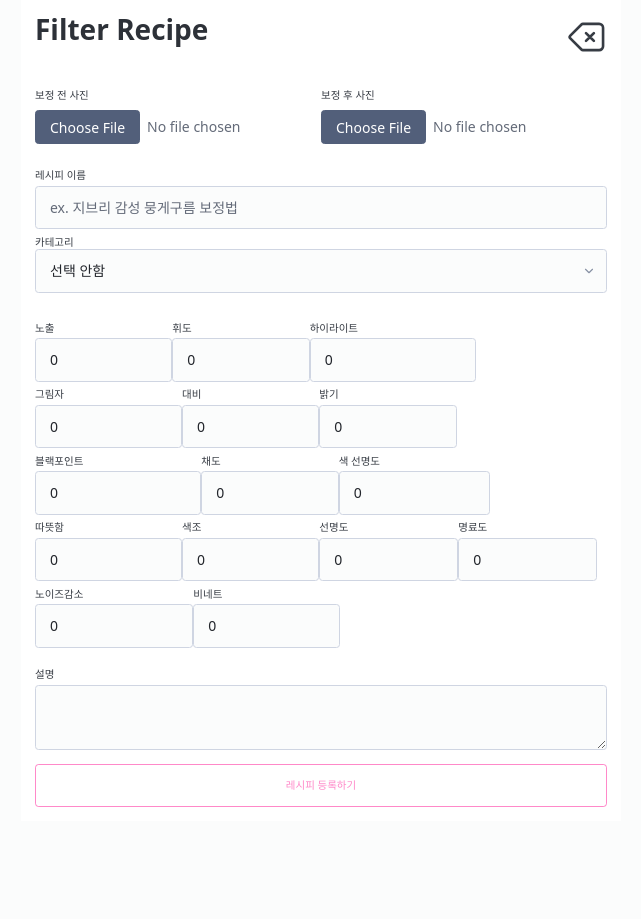
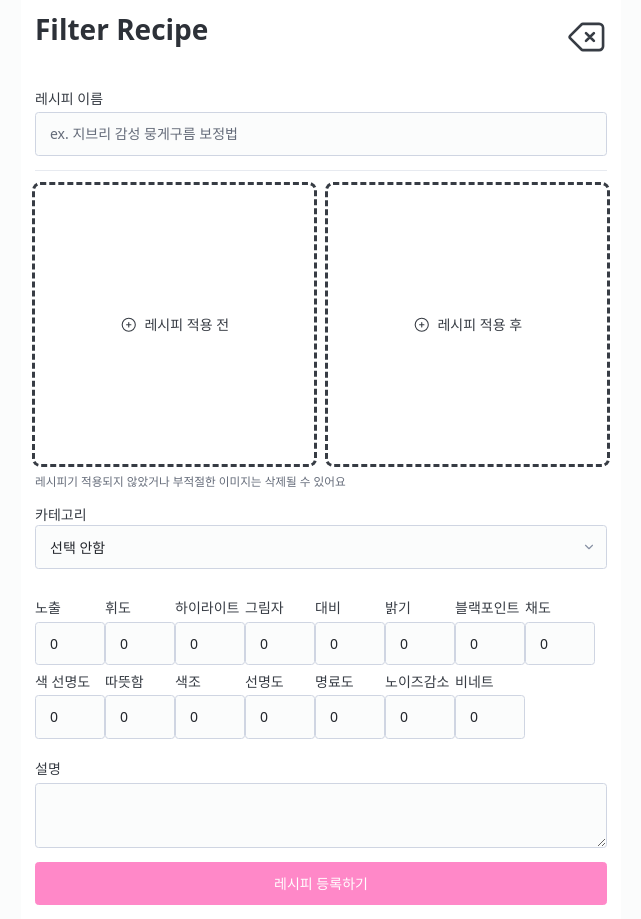
Before and after one commit to seondal/FilterRecipe, a Next.js app: page /upload in a window 1280 px wide. Shown: the whole page, without its empty margins (319-960 px from the left). Before the commit the page ends 821 px from the top, so only its background shows below. Built offline with nearby package versions, Linux system fonts and the light colour scheme.

Commit message:
💄 style :  file input

```diff
--- a/src/app/upload/page.tsx
+++ b/src/app/upload/page.tsx
@@ -1,5 +1,6 @@
 "use client";
 
+import FileInput from "@/components/FileInput";
 import { CATEGORY, PROPERTIES } from "@/constants";
 import { useState } from "react";
 
@@ -10,17 +11,7 @@ export default function UploadPage() {
   const [selectedMain, setSelectedMain] = useState(NO_SELECTION);
 
   return (
-    <form className="*:text-xs" encType="multipart/form-data">
-      <fieldset className="flex">
-        <label>
-          보정 전 사진
-          <input type="file" name="before" accept="image/*" />
-        </label>
-        <label>
-          보정 후 사진
-          <input type="file" name="after" accept="image/*" required />
-        </label>
-      </fieldset>
+    <form encType="multipart/form-data">
       <label>
         레시피 이름
         <input
@@ -30,6 +21,14 @@ export default function UploadPage() {
           required
         />
       </label>
+      <hr />
+      <fieldset className="flex *:flex-grow gap-4">
+        <FileInput label="레시피 적용 전" />{" "}
+        <FileInput label="레시피 적용 후" />
+      </fieldset>
+      <small>
+        레시피기 적용되지 않았거나 부적절한 이미지는 삭제될 수 있어요
+      </small>
       <label>
         카테고리
         <fieldset className="flex">
@@ -59,7 +58,7 @@ export default function UploadPage() {
         </fieldset>
       </label>
 
-      <fieldset className="flex flex-wrap">
+      <fieldset className="flex flex-wrap *:w-20">
         {PROPERTIES.map((item) => (
           <label key={item.key}>
             {item.name}
@@ -74,13 +73,11 @@ export default function UploadPage() {
           </label>
         ))}
       </fieldset>
-
       <label>
         설명 <textarea maxLength={300} name="description" />
       </label>
       <input
         type="submit"
-        className="outline"
         value="레시피 등록하기"
         disabled={selectedMain === NO_SELECTION}
       />
--- /dev/null
+++ b/src/components/FileInput.tsx
@@ -0,0 +1,22 @@
+import { PlusCircleIcon } from "@heroicons/react/24/outline";
+
+interface FileInputI {
+  label?: string;
+}
+
+export default function FileInput({ label }: FileInputI) {
+  return (
+    <label htmlFor="fileInput">
+      <div className="outline-dashed rounded-md flex justify-center aspect-square items-center">
+        <input
+          type="file"
+          id="fileInput"
+          accept="image/*"
+          style={{ display: "none" }}
+        />
+        <PlusCircleIcon className="icon-text" />
+        {label}
+      </div>
+    </label>
+  );
+}
--- a/tailwind.config.ts
+++ b/tailwind.config.ts
@@ -10,6 +10,8 @@ const config: Config = {
     extend: {
       colors: {
         primary: "var(--pico-primary-background)",
+        secondary: "var(--pico-secondary-background)",
+        default: "var(--pico-color)",
       },
       backgroundColor: {
         default: "var(--pico-background-color)",
```
